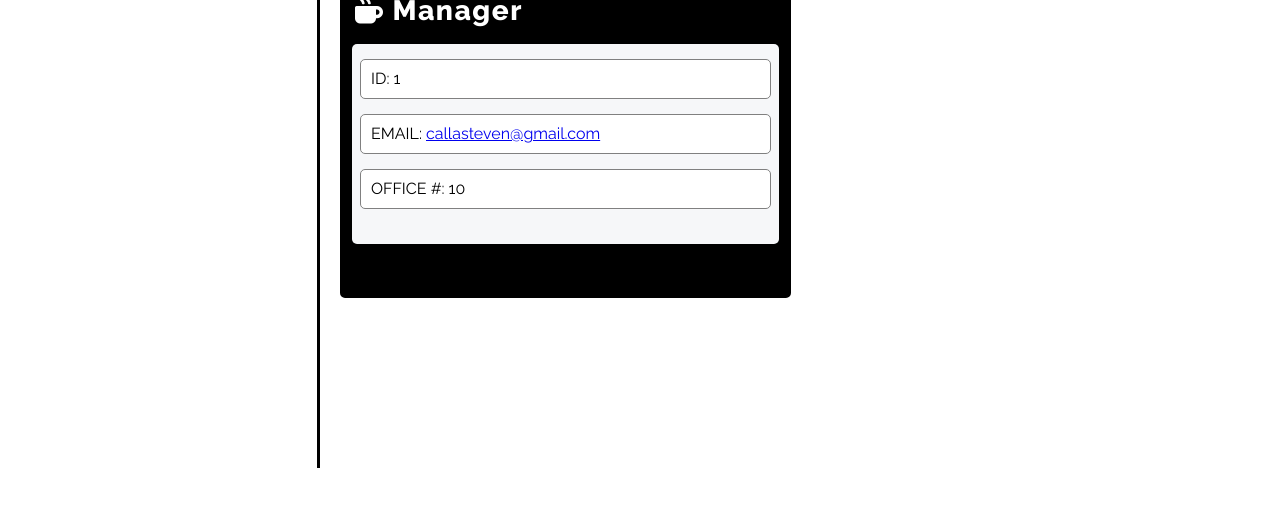
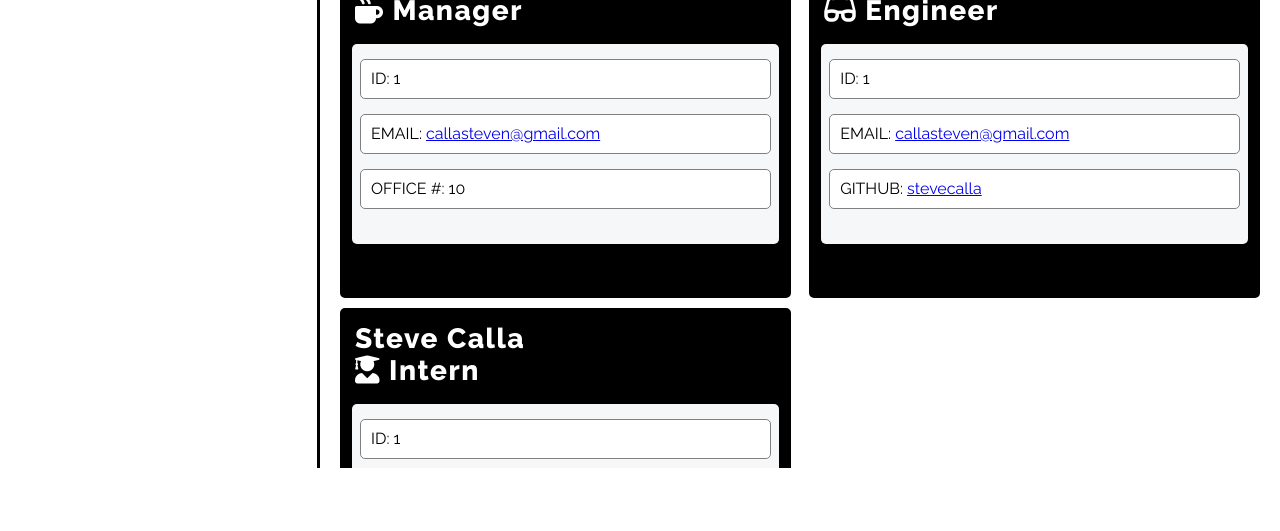
Before and after one commit to stevecalla/file-mover-edx, a website: page index.html in a window 1280 px wide. Shown: the part 269-800 px from the top of the page. Drawn offline with nearby package versions, Linux system fonts and the light colour scheme; a web font is replaced by a local one.

Commit message:
Final readme

```diff
--- a/index.html
+++ b/index.html
@@ -68,6 +68,30 @@
             <p class="list-items">OFFICE #: 10</p>
           </div>
         </div>
+        <div class="employee">
+          <div class="titles">
+            <p>Steve Calla</p>
+            <p><i class="fas fa-glasses"></i> Engineer</p>
+          </div>
+          <div class="employee-details">
+            <p class="list-items">ID: 1</p>
+            <p class="list-items">EMAIL:&nbsp;<a href="mailto:callasteven@gmail.com">callasteven@gmail.com</a></p>
+            <p class="list-items">GITHUB:&nbsp;<a href="https://github.com/getGitHubUserName() {
+    return this.gitHubUserName;
+  }" target="_blank" tile="Github"> stevecalla</a></p>
+          </div>
+        </div>
+        <div class="employee">
+          <div class="titles">
+            <p>Steve Calla</p>
+            <p><i class="fas fa-user-graduate"></i> Intern</p>
+          </div>
+          <div class="employee-details">
+            <p class="list-items">ID: 1</p>
+            <p class="list-items">EMAIL:&nbsp;<a href="mailto:callasteven@gmail.com">callasteven@gmail.com</a></p>
+            <p class="list-items">SCHOOL: Oxford</p>
+          </div>
+        </div>
         </article>
       </section>
     </main>
--- a/package.json
+++ b/package.json
@@ -4,7 +4,7 @@
   "description": "",
   "main": "index.js",
   "scripts": {
-    "test": "jest"
+    "test": "jest --watch --coverage"
   },
   "repository": {
     "type": "git",
```
Also changed, not shown: dist/images/app-video-demov2.gif (added), 1 other file.
